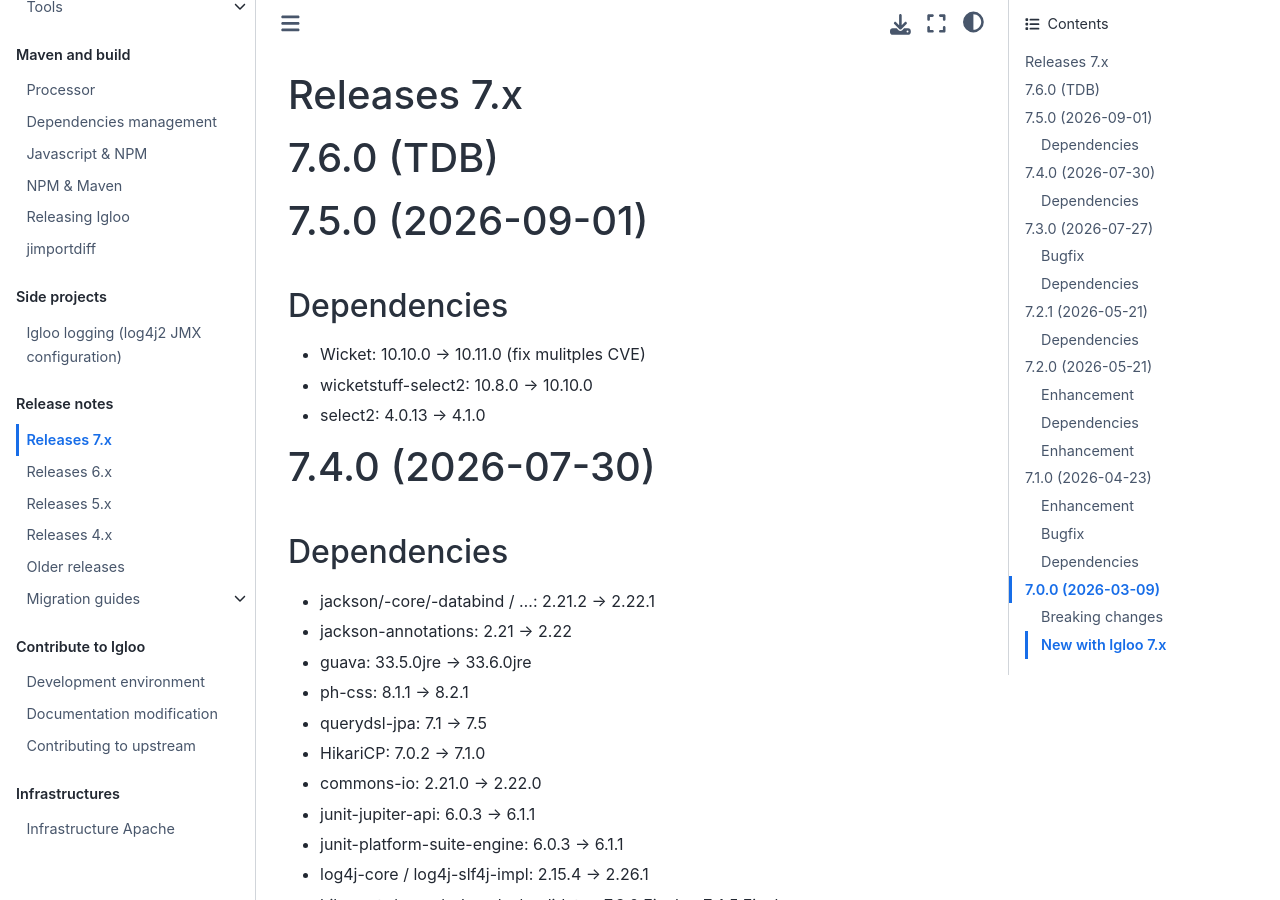
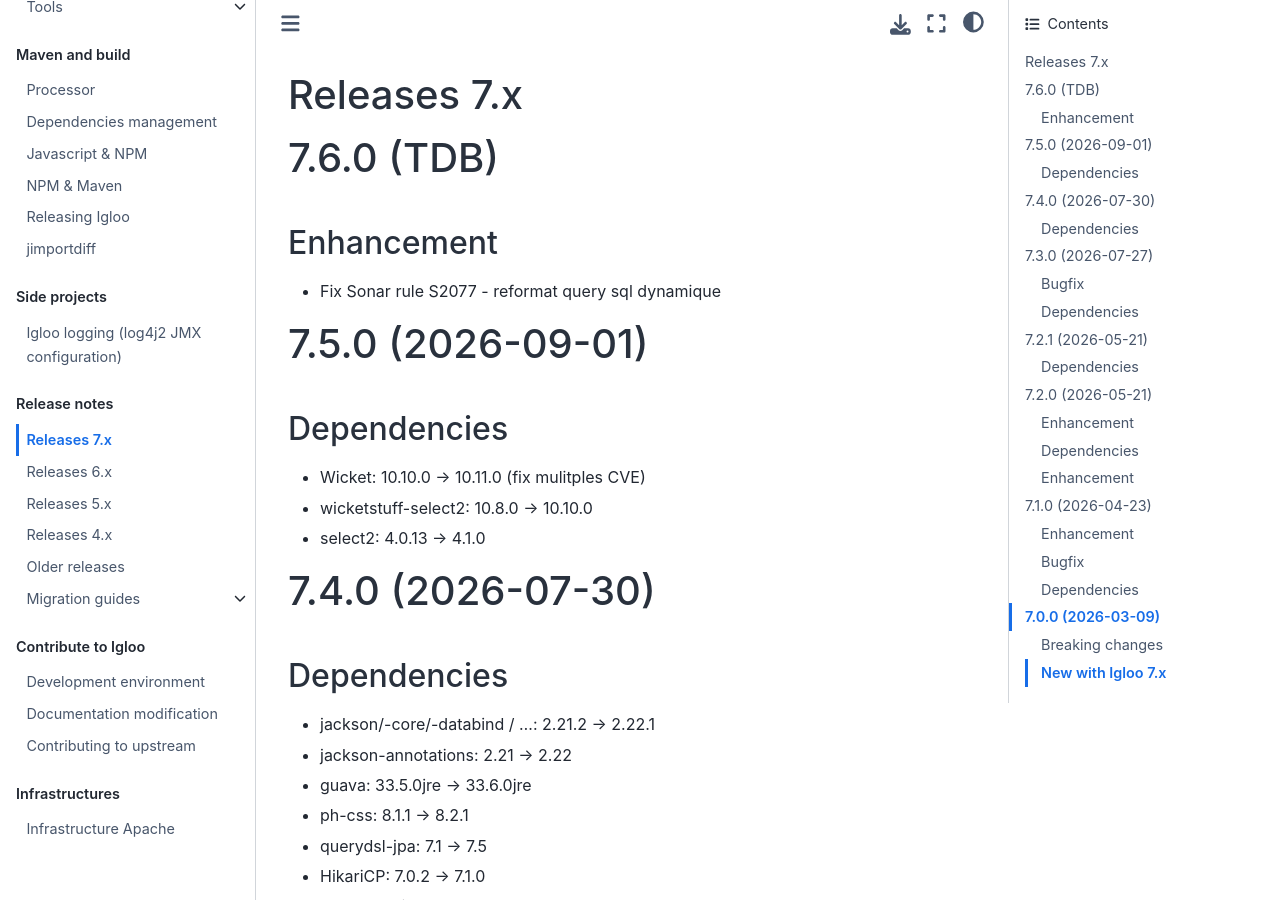
Before and after one commit to igloo-project/igloo-doc, a Sphinx documentation site: the page built from source/release-notes/releases-7.x.md, in a window 1280 px wide and 900 px high. Built offline with Sphinx 7.4.7 and the Sphinx Book theme 1.1.4, drawn with Linux system fonts in a browser that asks for light colours.

Commit message:
igloo 7.6.0 TDB

```diff
--- a/source/release-notes/releases-7.x.md
+++ b/source/release-notes/releases-7.x.md
@@ -1,6 +1,10 @@
 # Releases 7.x
 
 # 7.6.0 (TDB)
+
+## Enhancement
+
+* Fix Sonar rule S2077 - reformat query sql dynamique
 
 # 7.5.0 (2026-09-01)
 
```
